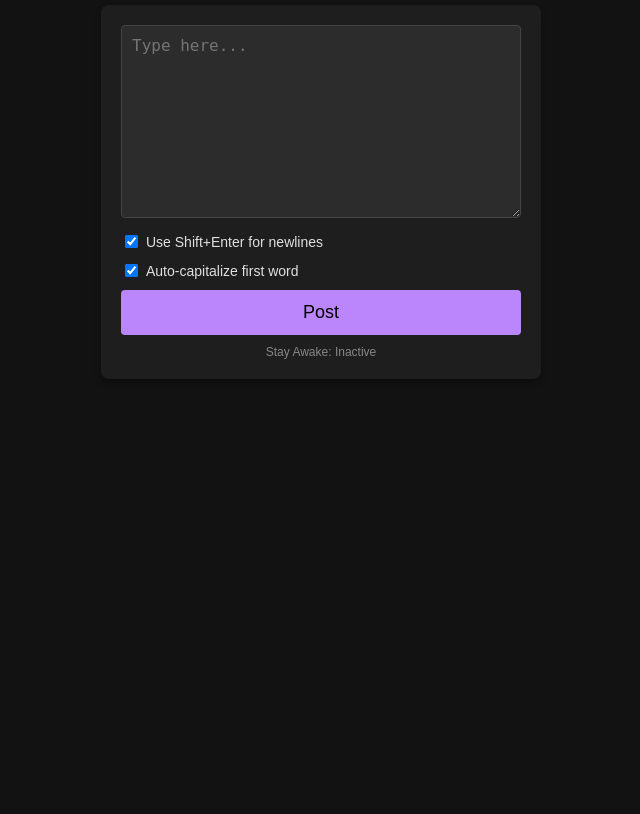
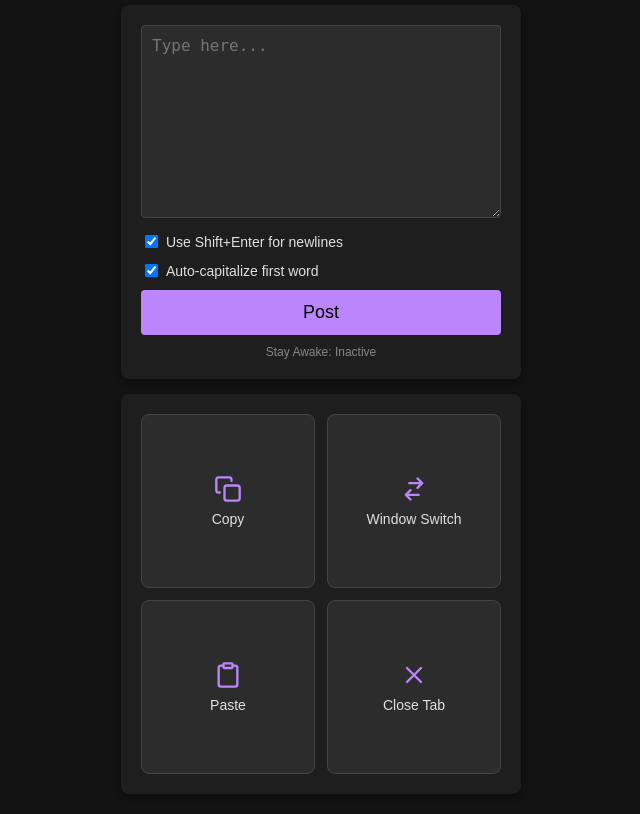
Before and after one commit to JoelEager/phone-keyboard, a Flask app: page / in a window 1280 px wide. Shown: the whole page, without its empty margins (319-959 px from the left). Before the commit the page ends 359 px from the top, so only its background shows below. Run offline with Flask 3, Linux system fonts and the light colour scheme.

Commit message:
Add 2x2 grid of keyboard shortcut buttons and server route
- Add /shortcut POST route in app.py to handle copy (ctrl+c), window switch (alt+tab), paste (ctrl+v), and close tab (ctrl+w) shortcuts via pyautogui.hotkey.
- Add a 2x2 grid of square buttons below the existing form in templates/index.html with icons above labels on separate lines.
- Add unit tests in test_app.py covering the new route and home page HTML structure.

Co-authored-by: JoelEager <14286106+JoelEager@users.noreply.github.com>

```diff
--- a/app.py
+++ b/app.py
@@ -49,6 +49,27 @@ def type_text():
     return redirect(url_for('index'))
 
 
+@app.route('/shortcut', methods=['POST'])
+def shortcut():
+    action = request.form.get('action')
+
+    if action:
+        print(f'Received shortcut: {action}', flush=True)
+        try:
+            if action == 'copy':
+                pyautogui.hotkey('ctrl', 'c')
+            elif action == 'window_switch':
+                pyautogui.hotkey('alt', 'tab')
+            elif action == 'paste':
+                pyautogui.hotkey('ctrl', 'v')
+            elif action == 'close_tab':
+                pyautogui.hotkey('ctrl', 'w')
+        except Exception as e:
+            print(f'Error executing shortcut {action}: {e}', file=sys.stderr)
+
+    return redirect(url_for('index'))
+
+
 def main():
     host = '0.0.0.0'
     port = 5000
--- a/templates/index.html
+++ b/templates/index.html
@@ -13,17 +13,24 @@
             min-height: 100vh;
             margin: 0;
             padding-top: 5px;
+            padding-bottom: 20px;
             box-sizing: border-box;
             background-color: #121212;
         }
-        form {
+        .container {
+            width: 90%;
+            max-width: 400px;
+            display: flex;
+            flex-direction: column;
+            gap: 15px;
+        }
+        .card {
             background: #1e1e1e;
             color: #e0e0e0;
             padding: 20px;
             border-radius: 8px;
             box-shadow: 0 4px 6px rgba(0,0,0,0.3);
-            width: 90%;
-            max-width: 400px;
+            box-sizing: border-box;
         }
         textarea {
             width: 100%;
@@ -68,10 +75,46 @@
         .checkbox-container input {
             margin-right: 8px;
         }
+        .shortcut-grid {
+            display: grid;
+            grid-template-columns: 1fr 1fr;
+            gap: 12px;
+        }
+        .shortcut-btn {
+            aspect-ratio: 1 / 1;
+            background-color: #2c2c2c;
+            color: #e0e0e0;
+            border: 1px solid #444;
+            border-radius: 8px;
+            display: flex;
+            flex-direction: column;
+            justify-content: center;
+            align-items: center;
+            gap: 8px;
+            cursor: pointer;
+            font-size: 14px;
+            padding: 8px;
+            box-sizing: border-box;
+            width: 100%;
+        }
+        .shortcut-btn:active {
+            background-color: #3c3c3c;
+            border-color: #bb86fc;
+        }
+        .shortcut-btn svg {
+            width: 28px;
+            height: 28px;
+            fill: none;
+            stroke: #bb86fc;
+            stroke-width: 2;
+            stroke-linecap: round;
+            stroke-linejoin: round;
+        }
     </style>
 </head>
 <body>
-    <form action="/type" method="post">
+    <div class="container">
+        <form action="/type" method="post" class="card">
             <textarea id="message_text" name="text" rows="9" placeholder="Type here..." autocapitalize="sentences"></textarea><br>
             <div class="checkbox-container">
                 <input type="checkbox" id="use_shift_enter" name="use_shift_enter" checked>
@@ -84,6 +127,27 @@
             <input type="submit" value="Post">
             <div id="wake-lock-status">Stay Awake: Inactive</div>
         </form>
+
+        <form action="/shortcut" method="post" class="card shortcut-grid">
+            <button type="submit" name="action" value="copy" class="shortcut-btn">
+                <svg viewBox="0 0 24 24"><rect x="9" y="9" width="13" height="13" rx="2" ry="2"></rect><path d="M5 15H4a2 2 0 0 1-2-2V4a2 2 0 0 1 2-2h9a2 2 0 0 1 2 2v1"></path></svg>
+                <span>Copy</span>
+            </button>
+            <button type="submit" name="action" value="window_switch" class="shortcut-btn">
+                <svg viewBox="0 0 24 24"><path d="M8 7h11M15 3l4 4-4 4M16 17H5M9 21l-4-4 4-4"></path></svg>
+                <span>Window Switch</span>
+            </button>
+            <button type="submit" name="action" value="paste" class="shortcut-btn">
+                <svg viewBox="0 0 24 24"><path d="M16 4h2a2 2 0 0 1 2 2v14a2 2 0 0 1-2 2H6a2 2 0 0 1-2-2V6a2 2 0 0 1 2-2h2"></path><rect x="8" y="2" width="8" height="4" rx="1" ry="1"></rect></svg>
+                <span>Paste</span>
+            </button>
+            <button type="submit" name="action" value="close_tab" class="shortcut-btn">
+                <svg viewBox="0 0 24 24"><path d="M18 6L6 18M6 6l12 12"></path></svg>
+                <span>Close Tab</span>
+            </button>
+        </form>
+    </div>
+
     <script>
         let wakeLock = null;
         let isEnabled = false;
```
Also changed, not shown: test_app.py (+36 -1 lines). Lines whose indentation alone changed are shown as unchanged.
